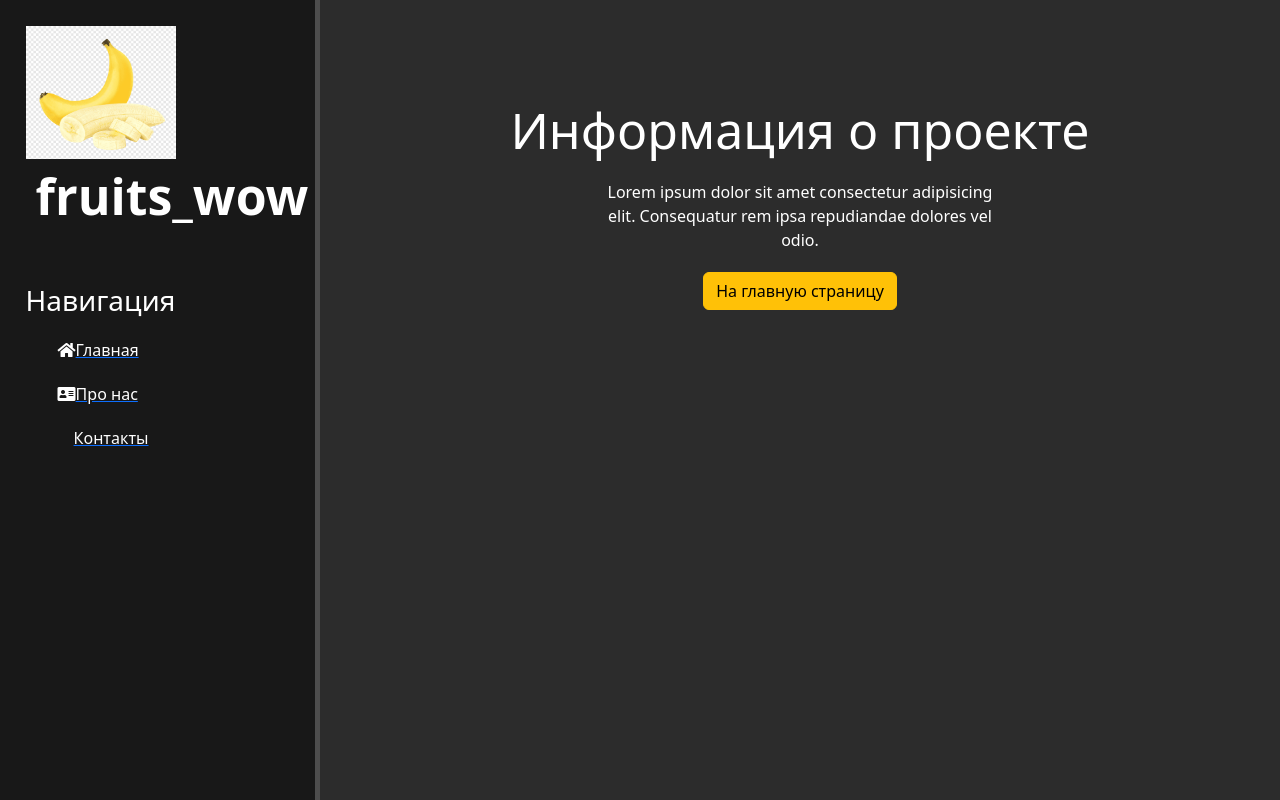
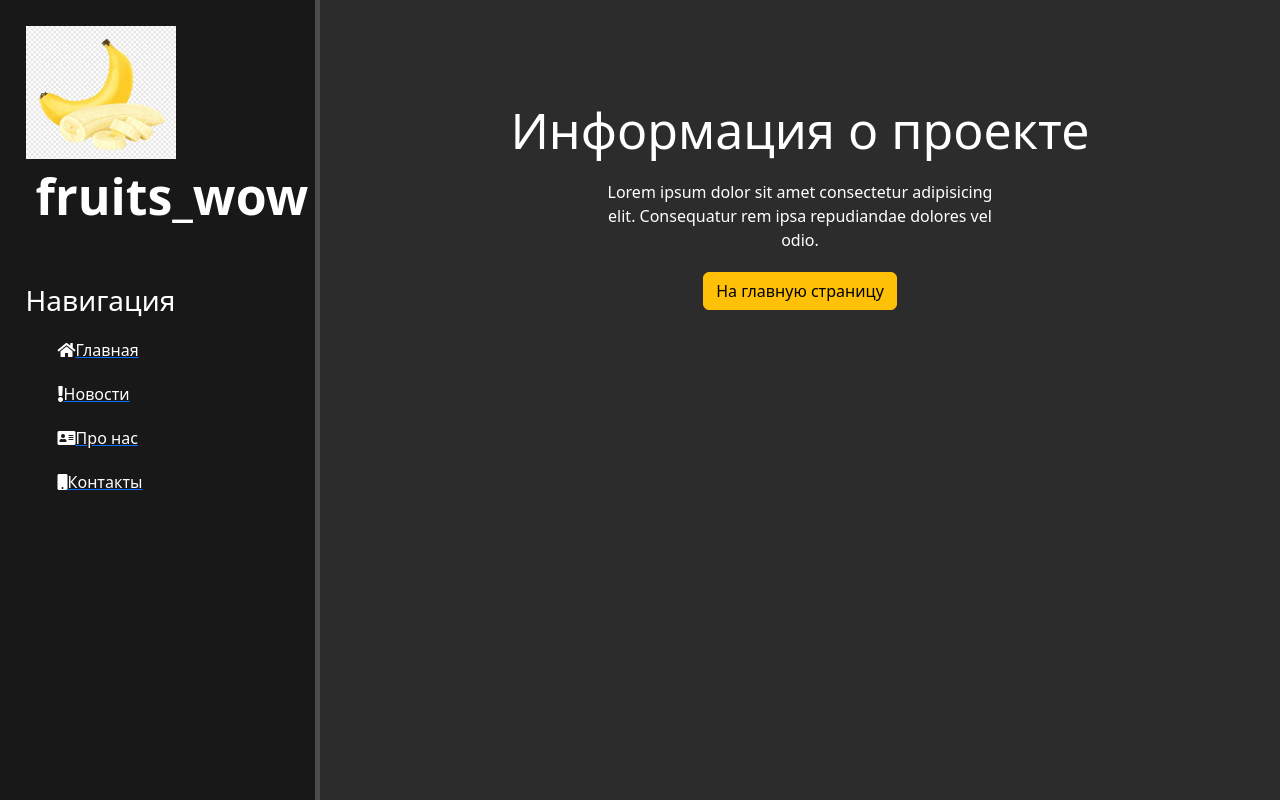
Before and after one commit to markgrg/web_fruits, a Django app: page /about in a window 1280 px wide. Run offline with Django 5.2, Linux system fonts and the light colour scheme; some libraries are stand-ins or nearby versions.

Commit message:
Update layout.html

```diff
--- a/first_site/main/templates/main/layout.html
+++ b/first_site/main/templates/main/layout.html
@@ -16,8 +16,10 @@
         <h3>Навигация</h3>
         <ul>
             <a href="{% url 'home' %}"><li><i class="fa fa-home" aria-hidden="true"></i>Главная</li></a>
+            <a href="{% url 'news_home' %}"><li><i class="fa fa-exclamation" aria-hidden="true"></i>Новости</li></a>
             <a href="{% url 'about' %}"><li><i class="fa fa-address-card" aria-hidden="true"></i>Про нас</li></a>
-            <a href="{% url 'contacts' %}"><li><i class="fa fa-telegram" aria-hidden="true"></i>Контакты</li></a>
+            <a href="{% url 'contacts' %}"><li><i class="fa fa-mobile" aria-hidden="true"></i>Контакты</li></a>
+
         </ul>
     </aside>
     <main>
```
